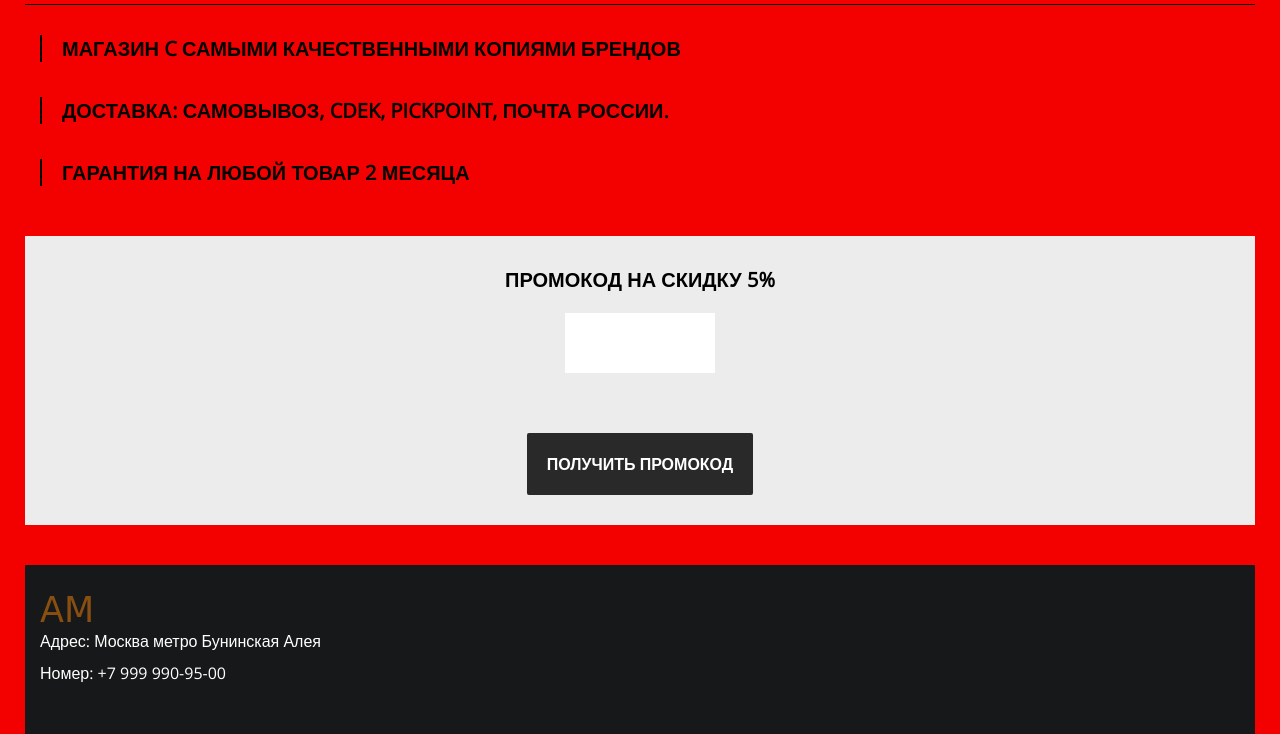
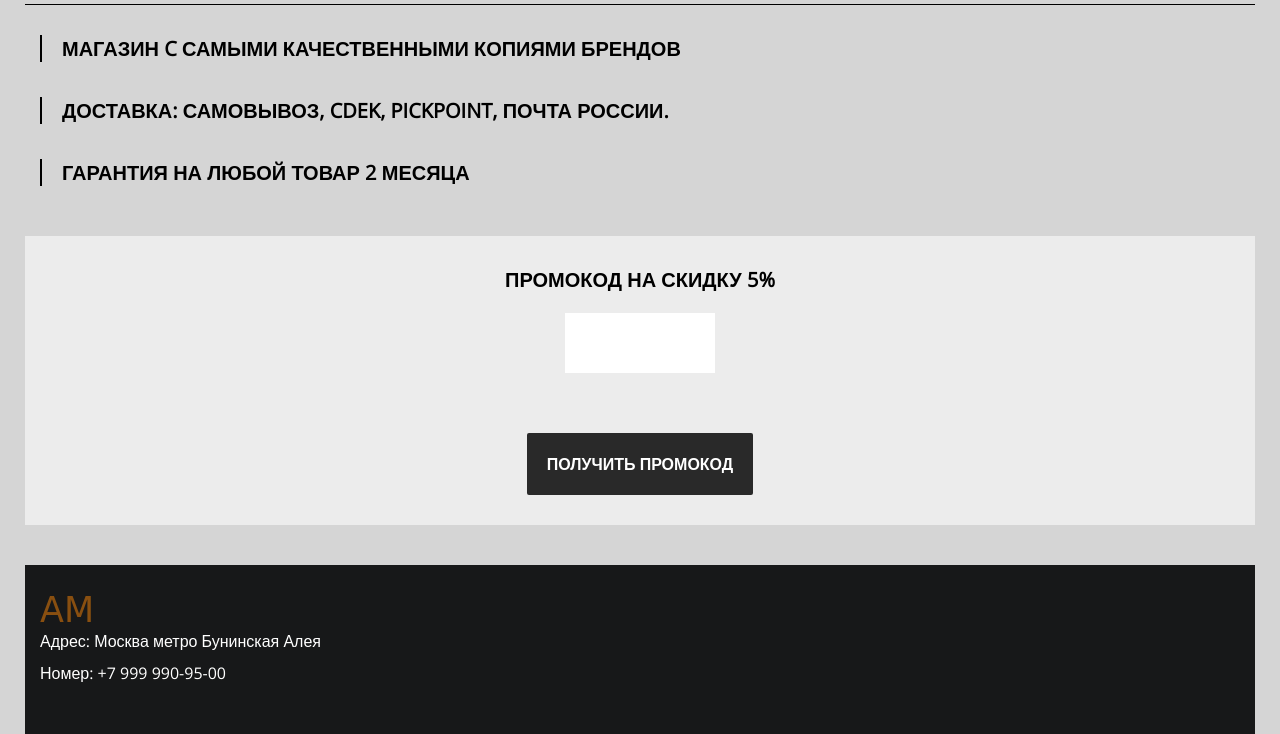
Before and after one commit to Muhammad9500/AM-WEB, a plain HTML site: page index.html in a window 1280 px wide. Shown: the part 115-849 px from the top of the page. Drawn offline with nearby package versions, Linux system fonts and the light colour scheme; a web font is replaced by a local one.

Commit message:
added changes

```diff
--- a/style.css
+++ b/style.css
@@ -1,6 +1,6 @@
 body{
   margin: 0;
-  background-color: rgb(243, 0, 0);
+  background-color: rgb(213, 213, 213);
 }
 ::-webkit-scrollbar {
     width: 0;
```
